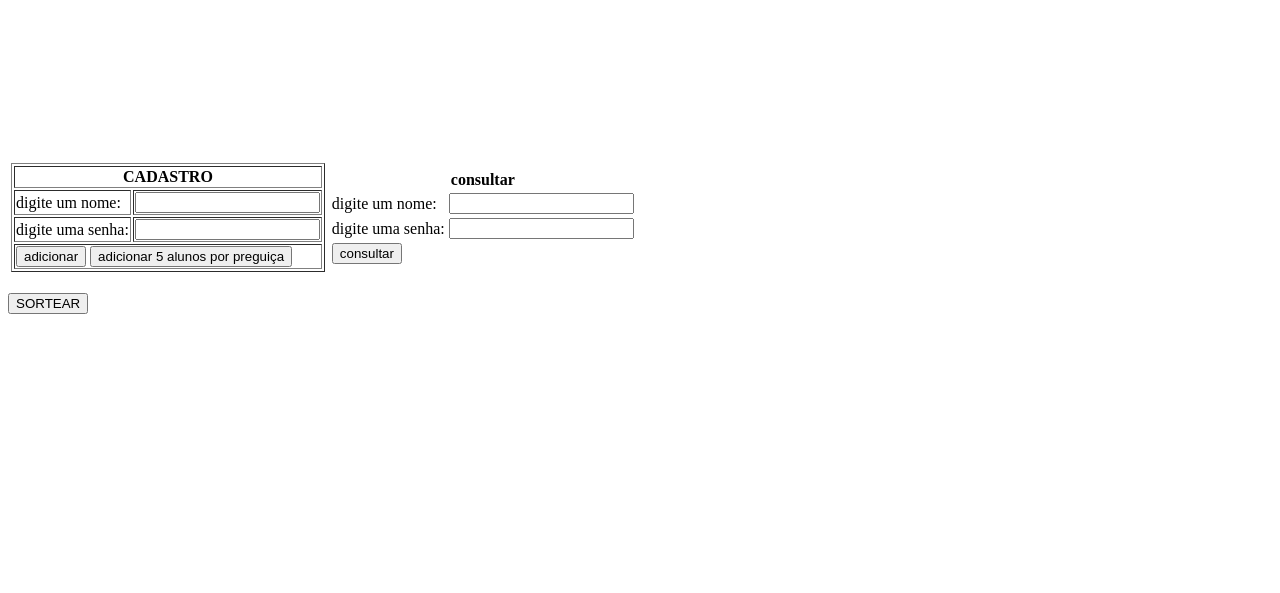
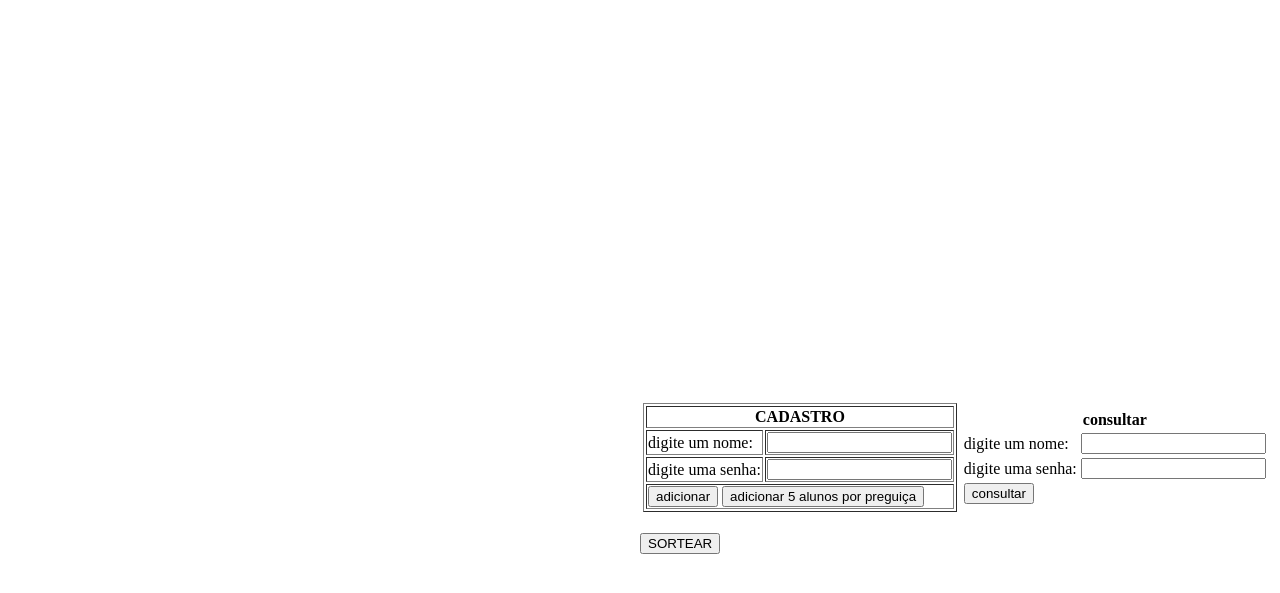
Before and after one commit to pedroppb/minharola.github.io, a PHP site: page / in a window 1280 px wide. Shown: the top 593 px of the page. Run offline with PHP 8.4, Linux system fonts and the light colour scheme.

Commit message:
Update css.css

```diff
--- a/sorteio/css.css
+++ b/sorteio/css.css
@@ -1,5 +1,6 @@
 
 .center{
-	position:absolute;
-	top:20%;
+	  position: absolute;
+  top: 50%;
+  left: 50%;
 }
```
